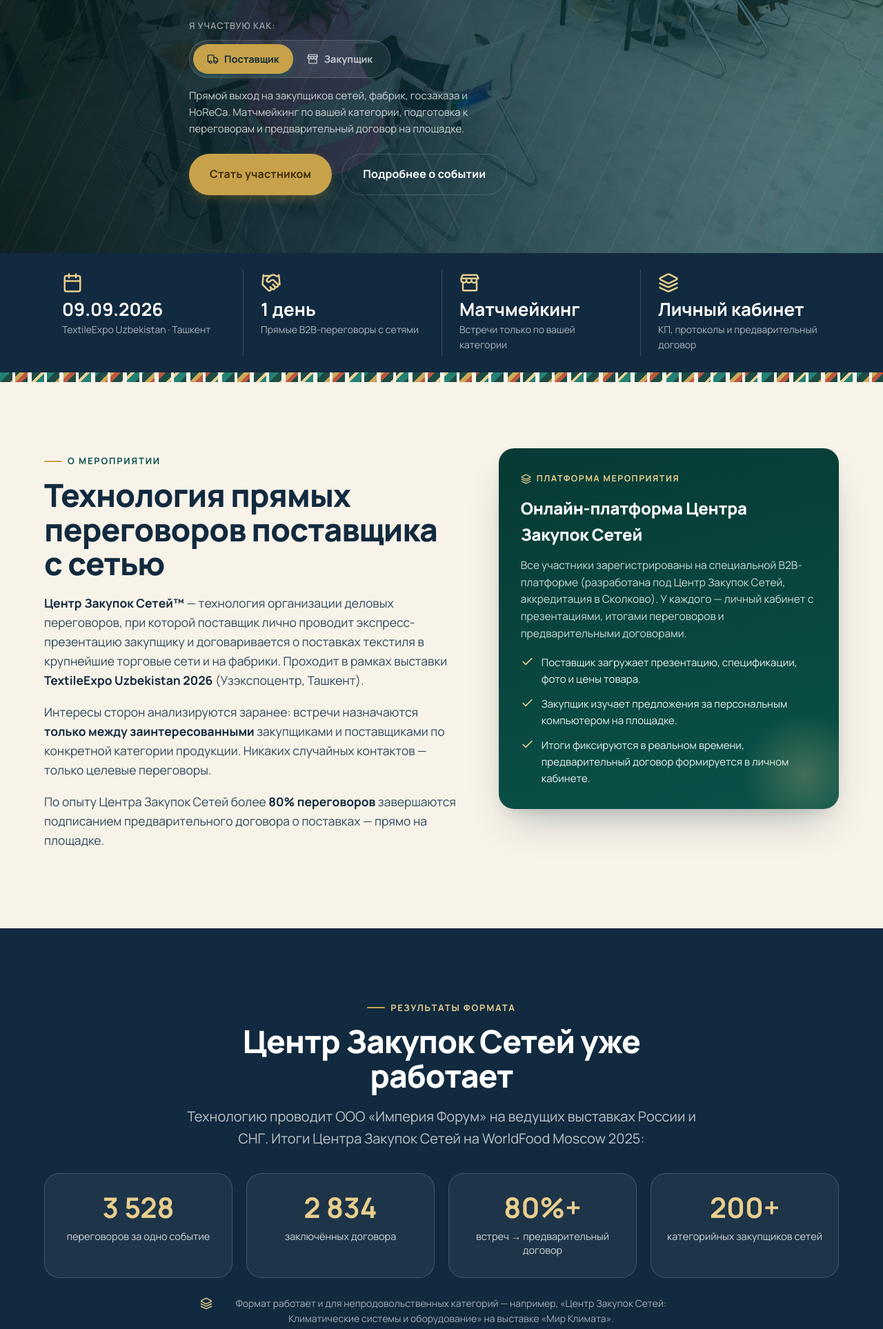
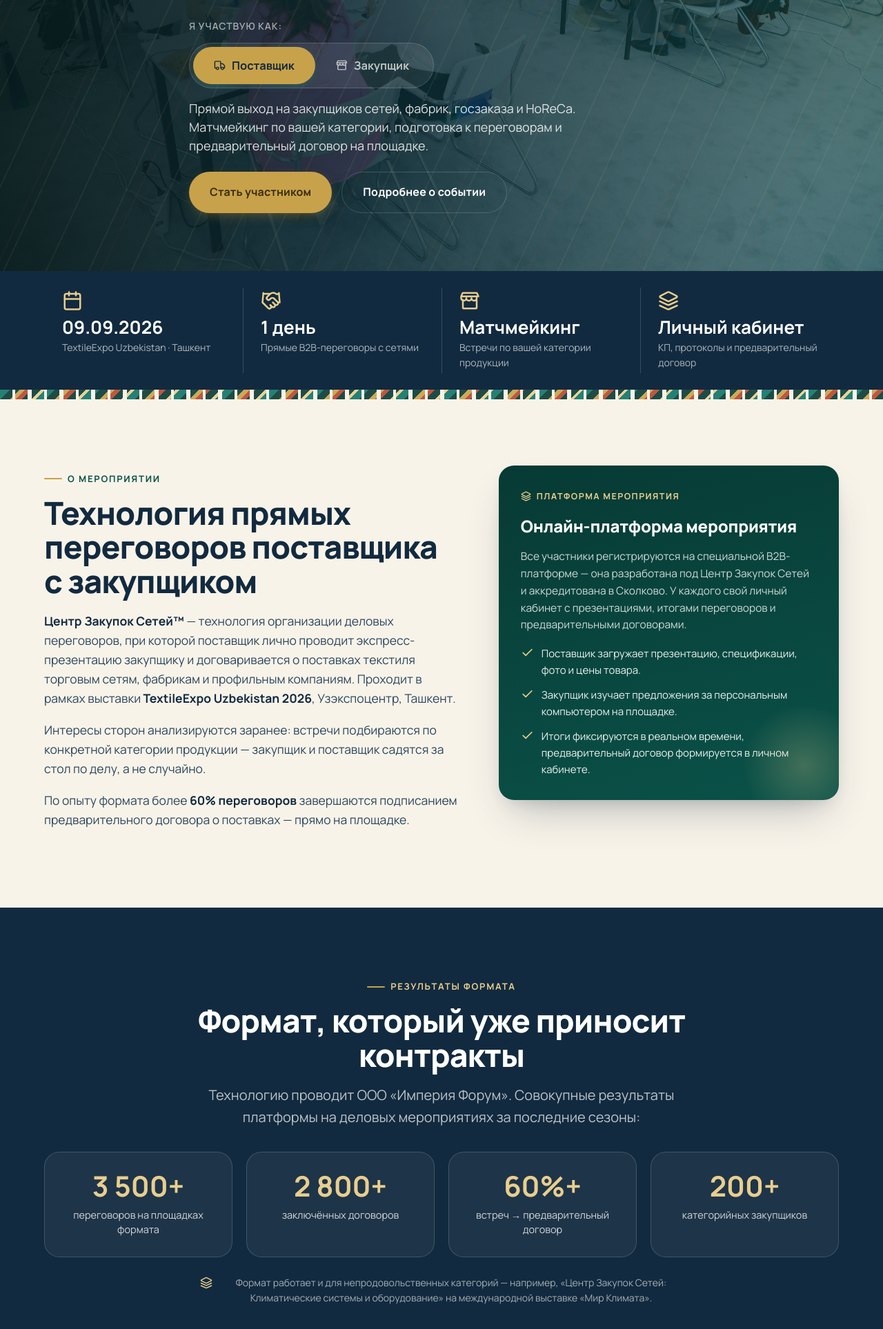
Before and after one commit to denisenkoalexsandr2004-beep/uztextile-czs-landing, a plain HTML site: page index.html in a window 1280 px wide. Shown: the part 529-2456 px from the top of the page at 69% size. Drawn offline with Linux system fonts and the light colour scheme; a web font is replaced by a local one.

Commit message:
Фидбэк владельца: тумблер показывает одну сторону, УТП без обещаний-претензий (60%), убраны ярлыки-идентификаторы и лишние «сети», этап подготовки/вебинар, зал с десятками столов, блок результатов без food-выставки
Co-Authored-By: Claude Opus 4.8 <noreply@anthropic.com>

```diff
--- a/css/styles.css
+++ b/css/styles.css
@@ -177,8 +177,8 @@ html[lang="zh"]{--font-display:'Manrope','Noto Sans SC',sans-serif}
 }
 .role-toggle--onDark{background:rgba(255,255,255,.08);border-color:var(--line-onDark)}
 .role-toggle__btn{
-  position:relative;z-index:2;display:inline-flex;align-items:center;gap:8px;
-  padding:10px 20px;border-radius:var(--r-pill);font-weight:700;font-size:14.5px;
+  position:relative;z-index:2;display:inline-flex;align-items:center;gap:9px;
+  padding:14px 30px;border-radius:var(--r-pill);font-weight:700;font-size:16.5px;
   color:var(--ink-2);transition:color .25s ease;
 }
 .role-toggle--onDark .role-toggle__btn{color:rgba(255,255,255,.7)}
@@ -195,7 +195,7 @@ html[lang="zh"]{--font-display:'Manrope','Noto Sans SC',sans-serif}
 /* ══════════ Hero ══════════ */
 .hero{position:relative;overflow:hidden;min-height:620px;display:flex;align-items:center;color:#fff;
   background:linear-gradient(135deg,#0c2235 0%, #0e2f3f 45%, #0a4a44 100%)}
-.hero__bg{position:absolute;inset:0;width:100%;height:100%;object-fit:cover;z-index:0}
+.hero__bg{position:absolute;inset:0;width:100%;height:100%;object-fit:cover;object-position:center 62%;z-index:0}
 .hero__overlay{position:absolute;inset:0;z-index:1;pointer-events:none;
   background:linear-gradient(95deg, rgba(7,26,25,.95) 0%, rgba(9,38,46,.86) 40%, rgba(10,74,68,.58) 100%)}
 .hero::before{ /* subtle ikat texture accent on the right edge */
@@ -223,8 +223,8 @@ html[lang="zh"]{--font-display:'Manrope','Noto Sans SC',sans-serif}
 .hero__meta-item b{display:block;font-size:15.5px;font-weight:700;line-height:1.2}
 .hero__meta-item span{font-size:13px;color:rgba(255,255,255,.6)}
 .hero__role{margin-bottom:24px}
-.hero__role-label{font-size:13px;font-weight:600;letter-spacing:.06em;text-transform:uppercase;color:rgba(255,255,255,.55);margin-bottom:10px}
-.hero__role-hint{margin-top:14px;font-size:15px;color:rgba(255,255,255,.78);min-height:24px;max-width:46ch}
+.hero__role-label{font-size:14px;font-weight:600;letter-spacing:.06em;text-transform:uppercase;color:rgba(255,255,255,.6);margin-bottom:12px}
+.hero__role-hint{margin-top:16px;font-size:18px;line-height:1.5;color:rgba(255,255,255,.85);min-height:28px;max-width:52ch}
 .hero__cta{display:flex;flex-wrap:wrap;gap:14px}
 
 /* ══════════ Fact strip ══════════ */
@@ -258,7 +258,7 @@ html[lang="zh"]{--font-display:'Manrope','Noto Sans SC',sans-serif}
 .audience__head{text-align:center;max-width:62ch;margin:0 auto 12px}
 .audience__head .section-lead{margin:0 auto}
 .audience__toggle{display:flex;justify-content:center;margin:26px 0 40px}
-.aud-grid{display:grid;grid-template-columns:1fr 1fr;gap:28px}
+.aud-grid{display:grid;grid-template-columns:1fr;gap:28px;max-width:840px;margin-inline:auto}
 .aud-card{
   background:var(--card);border:1px solid var(--line);border-radius:var(--r-lg);
   padding:34px;box-shadow:var(--shadow-sm);
@@ -283,7 +283,7 @@ html[lang="zh"]{--font-display:'Manrope','Noto Sans SC',sans-serif}
 
 /* role highlight states */
 .aud-grid[data-active="supplier"] .aud-card--buyer,
-.aud-grid[data-active="buyer"] .aud-card--supplier{opacity:.62;filter:saturate(.85)}
+.aud-grid[data-active="buyer"] .aud-card--supplier{display:none}
 .aud-grid[data-active="supplier"] .aud-card--supplier,
 .aud-grid[data-active="buyer"] .aud-card--buyer{
   transform:translateY(-4px);box-shadow:var(--shadow-lg);border-color:var(--teal)
--- a/js/i18n.js
+++ b/js/i18n.js
@@ -25,18 +25,18 @@ window.I18N = {
     facts: { items: [
       { num: "09.09.2026", label: "TextileExpo Uzbekistan · Ташкент" },
       { num: "1 день", label: "Прямые B2B-переговоры с сетями" },
-      { num: "Матчмейкинг", label: "Встречи только по вашей категории" },
+      { num: "Матчмейкинг", label: "Встречи по вашей категории продукции" },
       { num: "Личный кабинет", label: "КП, протоколы и предварительный договор" }
     ]},
     about: {
       eyebrow: "О мероприятии",
-      title: "Технология прямых переговоров поставщика с сетью",
-      p1: "<strong>Центр Закупок Сетей™</strong> — технология организации деловых переговоров, при которой поставщик лично проводит экспресс-презентацию закупщику и договаривается о поставках текстиля в крупнейшие торговые сети и на фабрики. Проходит в рамках выставки <strong>TextileExpo Uzbekistan 2026</strong> (Узэкспоцентр, Ташкент).",
-      p2: "Интересы сторон анализируются заранее: встречи назначаются <strong>только между заинтересованными</strong> закупщиками и поставщиками по конкретной категории продукции. Никаких случайных контактов — только целевые переговоры.",
-      p3: "По опыту Центра Закупок Сетей более <strong>80% переговоров</strong> завершаются подписанием предварительного договора о поставках — прямо на площадке.",
+      title: "Технология прямых переговоров поставщика с закупщиком",
+      p1: "<strong>Центр Закупок Сетей™</strong> — технология организации деловых переговоров, при которой поставщик лично проводит экспресс-презентацию закупщику и договаривается о поставках текстиля торговым сетям, фабрикам и профильным компаниям. Проходит в рамках выставки <strong>TextileExpo Uzbekistan 2026</strong>, Узэкспоцентр, Ташкент.",
+      p2: "Интересы сторон анализируются заранее: встречи подбираются по конкретной категории продукции — закупщик и поставщик садятся за стол по делу, а не случайно.",
+      p3: "По опыту формата более <strong>60% переговоров</strong> завершаются подписанием предварительного договора о поставках — прямо на площадке.",
       platform: {
-        tag: "Платформа мероприятия", title: "Онлайн-платформа Центра Закупок Сетей",
-        desc: "Все участники зарегистрированы на специальной B2B-платформе (разработана под Центр Закупок Сетей, аккредитация в Сколково). У каждого — личный кабинет с презентациями, итогами переговоров и предварительными договорами.",
+        tag: "Платформа мероприятия", title: "Онлайн-платформа мероприятия",
+        desc: "Все участники регистрируются на специальной B2B-платформе — она разработана под Центр Закупок Сетей и аккредитована в Сколково. У каждого свой личный кабинет с презентациями, итогами переговоров и предварительными договорами.",
         li1: "Поставщик загружает презентацию, спецификации, фото и цены товара.",
         li2: "Закупщик изучает предложения за персональным компьютером на площадке.",
         li3: "Итоги фиксируются в реальном времени, предварительный договор формируется в личном кабинете."
@@ -44,15 +44,15 @@ window.I18N = {
     },
     results: {
       eyebrow: "Результаты формата",
-      title: "Центр Закупок Сетей уже работает",
-      lead: "Технологию проводит ООО «Империя Форум» на ведущих выставках России и СНГ. Итоги Центра Закупок Сетей на WorldFood Moscow 2025:",
+      title: "Формат, который уже приносит контракты",
+      lead: "Технологию проводит ООО «Империя Форум». Совокупные результаты платформы на деловых мероприятиях за последние сезоны:",
       items: [
-        { num: "3 528", label: "переговоров за одно событие" },
-        { num: "2 834", label: "заключённых договора" },
-        { num: "80%+", label: "встреч → предварительный договор" },
-        { num: "200+", label: "категорийных закупщиков сетей" }
+        { num: "3 500+", label: "переговоров на площадках формата" },
+        { num: "2 800+", label: "заключённых договоров" },
+        { num: "60%+", label: "встреч → предварительный договор" },
+        { num: "200+", label: "категорийных закупщиков" }
       ],
-      note: "Формат работает и для непродовольственных категорий — например, «Центр Закупок Сетей: Климатические системы и оборудование» на выставке «Мир Климата»."
+      note: "Формат работает и для непродовольственных категорий — например, «Центр Закупок Сетей: Климатические системы и оборудование» на международной выставке «Мир Климата»."
     },
     aud: {
       eyebrow: "Для кого", title: "Две стороны одной сделки",
@@ -60,9 +60,9 @@ window.I18N = {
       supplier: {
         title: "Поставщикам", sub: "Текстиль · оборудование · фурнитура",
         items: [
-          "Прямой доступ к закупщикам, уполномоченным заключать сделки: сети, фабрики, госзаказ, HoReCa.",
-          "Матчмейкинг: встречи назначаются только с теми, кому интересна ваша категория.",
-          "Досье закупщиков и подготовка к переговорам — приходите с готовым предложением.",
+          "Прямой доступ к закупщикам, уполномоченным заключать сделки.",
+          "Матчмейкинг: подбор встреч с закупщиками по вашей категории продукции.",
+          "Технология подготовки продающего коммерческого предложения под требования закупщика.",
           "Личный кабинет: презентация, спецификации, фото и цены продукта.",
           "Протокол по каждой встрече и предварительный договор прямо на площадке."
         ]
@@ -100,12 +100,13 @@ window.I18N = {
       steps: [
         { n: "01", title: "Регистрация и матчмейкинг", text: "Участники регистрируются на платформе; система подбирает релевантные пары по категориям." },
         { n: "02", title: "Размещение коммерческого предложения", text: "Поставщик загружает в личный кабинет готовое КП: презентацию, спецификации, фото и цены." },
-        { n: "03", title: "Переговоры за столами", text: "Целевые встречи в переговорной зоне Узэкспоцентра — по расписанию." },
-        { n: "04", title: "Договорённости", text: "Итоги и предварительный договор фиксируются в личном кабинете." }
+        { n: "03", title: "Подготовка к переговорам", text: "В личном кабинете — обучающий вебинар и видеозапись: как эффективно провести переговоры с закупщиком." },
+        { n: "04", title: "Переговоры за столами", text: "Целевые встречи в переговорной зоне Узэкспоцентра — по расписанию." },
+        { n: "05", title: "Договорённости", text: "Итоги и предварительный договор фиксируются в личном кабинете." }
       ],
       hall: {
         title: "Как устроен зал",
-        desc: "В центре зала — ядро из переговорных столов с закупщиками. Вокруг — промо-стенды поставщиков: вешала, образцы продукции, оборудование. Закупщик переходит от стенда к стенду и оценивает продукт вживую."
+        desc: "В центре зала — ядро из десятков переговорных столов с закупщиками. Вокруг — промо-стенды поставщиков: вешалки с образцами, продукция и оборудование. Закупщик переходит от стенда к стенду и оценивает продукт вживую."
       },
       gallery: {
         eyebrow: "Как это выглядит", title: "Атмосфера переговоров",
```
Also changed, not shown: index.html (+5 -6 lines).
